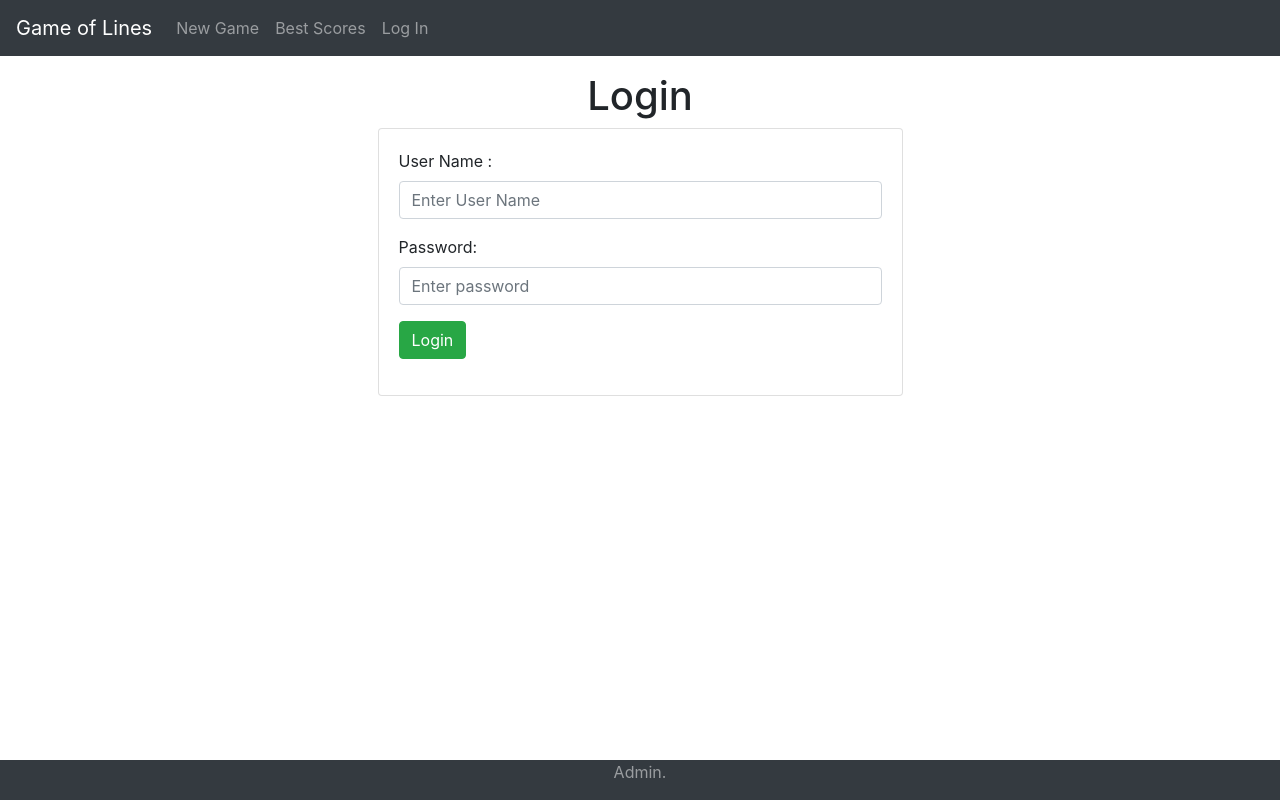
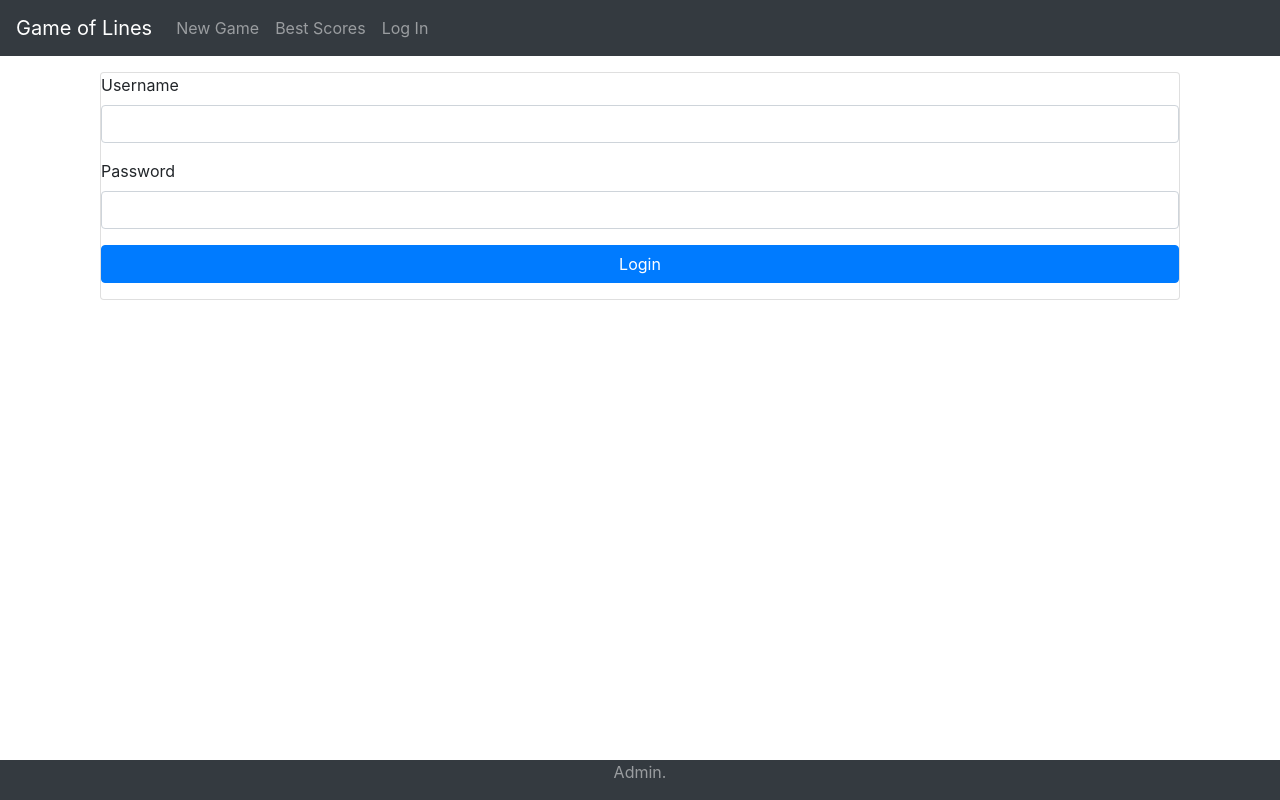
Before and after one commit to the-dunny/ICS-499, an Angular app in the folder src/main/resources/static/: page /login in a window 1280 px wide. Built offline with nearby package versions, Linux system fonts and the light colour scheme.

Commit message:
auth working on front end

```diff
--- a/src/main/resources/static/src/app/components/login/login.component.html
+++ b/src/main/resources/static/src/app/components/login/login.component.html
@@ -1,23 +1,66 @@
-
-<div class="container col-lg-6">
-    <h1 class="text-center">Login</h1>
-    <div class="card">
-      <div class="card-body">
-        <form class="form-group">
-          <div class="alert alert-warning" *ngIf='invalidLogin'>{{errorMessage}}</div>
-          <div class="alert alert-success" *ngIf='loginSuccess'>{{successMessage}}</div>
-          <div class="form-group">
-            <label for="email">User Name :</label>
-            <input type="text" class="form-control" id="username" [(ngModel)]="username" placeholder="Enter User Name"
-              name="username">
+<div class="col-md-12">
+  <div class="card card-container">
+    <form
+      *ngIf="!isLoggedIn"
+      name="form"
+      (ngSubmit)="f.form.valid && onSubmit()"
+      #f="ngForm"
+      novalidate
+    >
+      <div class="form-group">
+        <label for="username">Username</label>
+        <input
+          type="text"
+          class="form-control"
+          name="username"
+          [(ngModel)]="form.username"
+          required
+          #username="ngModel"
+        />
+        <div
+          class="alert alert-danger"
+          role="alert"
+          *ngIf="username.errors && f.submitted"
+        >
+          Username is required!
+        </div>
+      </div>
+      <div class="form-group">
+        <label for="password">Password</label>
+        <input
+          type="password"
+          class="form-control"
+          name="password"
+          [(ngModel)]="form.password"
+          required
+          minlength="2"
+          #password="ngModel"
+        />
+        <div
+          class="alert alert-danger"
+          role="alert"
+          *ngIf="password.errors && f.submitted"
+        >
+          <div *ngIf="password.errors.required">Password is required</div>
+          <div *ngIf="password.errors.minlength">
+            Password must be at least 2 characters
           </div>
-          <div class="form-group">
-            <label for="pwd">Password:</label>
-            <input type="password" class="form-control" [(ngModel)]="password" id="password" placeholder="Enter password"
-              name="password">
-          </div>
-          <button (click)=handleLogin() class="btn btn-success">Login</button>
-        </form>
+        </div>
       </div>
-    </div>
+      <div class="form-group">
+        <button class="btn btn-primary btn-block">
+          Login
+        </button>
+      </div>
+      <div class="form-group">
+        <div
+          class="alert alert-danger"
+          role="alert"
+          *ngIf="f.submitted && isLoginFailed"
+        >
+          Login failed: {{ errorMessage }}
+        </div>
+      </div>
+    </form>
   </div>
+</div>
--- a/src/main/resources/static/src/app/components/login/login.component.ts
+++ b/src/main/resources/static/src/app/components/login/login.component.ts
@@ -1,6 +1,7 @@
 import { Component, OnInit } from '@angular/core';
 import { Router, ActivatedRoute } from '@angular/router';
 import { AuthServiceService } from 'src/app/services/auth-service/auth-service.service';
+import { TokenStorageService } from 'src/app/services/token-storage/token-storage.service';
 
 @Component({
   selector: 'app-login',
@@ -9,30 +10,39 @@ import { AuthServiceService } from 'src/app/services/auth-service/auth-service.s
 })
 export class LoginComponent implements OnInit {
 
-  username: string;
-  password : string;
-  token?: string;
-  errorMessage = 'Invalid Credentials';
-  successMessage: string;
-  invalidLogin = false;
-  loginSuccess = false;
+  form: any = {
+    username: null,
+    password: null
+  }
+  isLoggedIn = false;
+  isLoginFailed = false;
+  errorMessage = '';
   constructor(
     private route: ActivatedRoute,
     private router: Router,
-    private authenticationService: AuthServiceService) {   }
+    private authenticationService: AuthServiceService,
+    private tokenStorage: TokenStorageService) {   }
 
-  ngOnInit() {
+  ngOnInit(): void {
+    if(this.tokenStorage.getCurrentToken()){
+      this.isLoggedIn = true;
+    }
   }
 
-  handleLogin() {
-    this.authenticationService.authenticationService(this.username, this.password).subscribe((result)=> {
-      this.invalidLogin = false;
-      this.loginSuccess = true;
-      this.successMessage = 'Login Successful.';
-      this.router.navigate(['bestScores']);
-    }, () => {
-      this.invalidLogin = true;
-      this.loginSuccess = false;
-    });
+  onSubmit(): void{
+    const { username, password } = this.form;
+    this.authenticationService.authenticationService(username, password).subscribe(
+      data => {
+        console.log(data.toString)
+
+        this.isLoginFailed = false;
+        this.isLoggedIn = true;
+      },
+      err =>{
+        this.errorMessage = err.error.message;
+        this.isLoginFailed = true;
+      }
+    )
   }
+
 }
--- a/src/main/resources/static/src/app/services/auth-service/auth-service.service.ts
+++ b/src/main/resources/static/src/app/services/auth-service/auth-service.service.ts
@@ -1,11 +1,13 @@
-import { HttpClient } from '@angular/common/http';
+import { HttpClient, HttpHeaders } from '@angular/common/http';
 import { Injectable } from '@angular/core';
 import { Router } from '@angular/router';
 import { Observable } from 'rxjs';
 import { map } from 'rxjs/operators'
-const baseUrl = 'http://localhost:8082/basic_auth';
+const baseUrl = 'http://localhost:8082/authenticate';
 
-
+const httpOptions = {
+  headers: new HttpHeaders({ 'Content-Type': 'application/json' })
+};
 @Injectable({
   providedIn: 'root'
 })
@@ -16,14 +18,11 @@ export class AuthServiceService {
   public password: string;
   USER_NAME_SESSION_ATTRIBUTE_NAME = 'authenticatedUser'
 
+
   constructor(private http: HttpClient) { }
 
   authenticationService(un: string, pw: string){
-    return this.http.get(baseUrl, {headers: {authorization: this.createBasicAuthToken(un, pw)}}).pipe(map((res) => {
-      this.username = un;
-      this.password = pw;
-      this.registerSuccessfulLogin(this.username, this.password);
-    }));
+    return this.http.post(baseUrl, {"username":un, "password":pw}, httpOptions)
   }
 
   createBasicAuthToken(username: String, password: String) {
@@ -32,6 +31,7 @@ export class AuthServiceService {
 
   registerSuccessfulLogin(username: string, password: string) {
     sessionStorage.setItem(this.USER_NAME_SESSION_ATTRIBUTE_NAME, username)
+
   }
 
   logout() {
--- a/src/main/resources/static/src/app/services/score-list/score.service.ts
+++ b/src/main/resources/static/src/app/services/score-list/score.service.ts
@@ -2,7 +2,6 @@ import {Injectable} from '@angular/core';
 import {HttpClient} from '@angular/common/http';
 import {Observable} from 'rxjs';
 import {Score} from '../../models/score-list/score.model';
-import { Role } from 'src/app/models/user-role/role.model';
 
 const baseUrl = 'http://localhost:8082/score/highscores';
 
--- /dev/null
+++ b/src/main/resources/static/src/app/services/token-storage/token-storage.service.ts
@@ -0,0 +1,38 @@
+import { Injectable } from '@angular/core';
+
+const TOKEN = "jwt-token"
+const USER = "curr-user"
+
+@Injectable({
+  providedIn: 'root'
+})
+export class TokenStorageService {
+
+  constructor() { }
+
+  signOut(){
+    window.sessionStorage.clear
+  }
+
+  public saveToken(token: string): void {
+    window.sessionStorage.removeItem(TOKEN)
+    window.sessionStorage.setItem(TOKEN, token)
+  }
+
+  public getCurrentToken(): string | null {
+    return window.sessionStorage.getItem(TOKEN);
+  }
+
+  public saveSessionUser(user: any): void{
+    window.sessionStorage.removeItem(USER)
+    window.sessionStorage.setItem(USER, user)
+  }
+
+  public getUser(): any{
+    const user = window.sessionStorage.getItem(USER)
+    if(user){return JSON.parse(user)}
+    return {
+    };
+  }
+
+}
```
Also changed, not shown: 1 other file (tests, documents, lock files or other folders).
